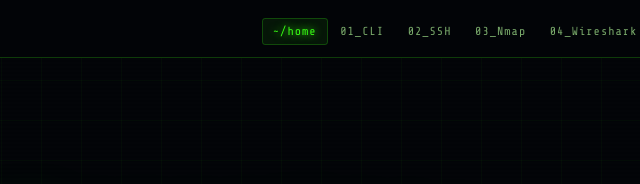
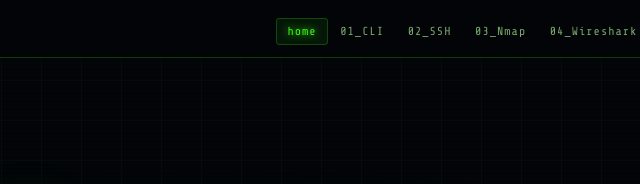
Before and after one commit to nazskii/Ethical-Hacking, a plain HTML site: page index.html in a window 1280 px wide. Shown: the top 184 px of the page, 399-1039 px from the left. Drawn offline with nearby package versions, Linux system fonts and the light colour scheme.

Commit message:
Update index.html

```diff
--- a/index.html
+++ b/index.html
@@ -11,7 +11,7 @@
 <nav>
   <a class="nav-brand" href="index.html">Repository</a>
   <ul class="nav-links">
-    <li><a href="index.html">~/home</a></li>
+    <li><a href="index.html">home</a></li>
     <li><a href="cli.html">01_CLI</a></li>
     <li><a href="ssh.html">02_SSH</a></li>
     <li><a href="nmap.html">03_Nmap</a></li>
```
